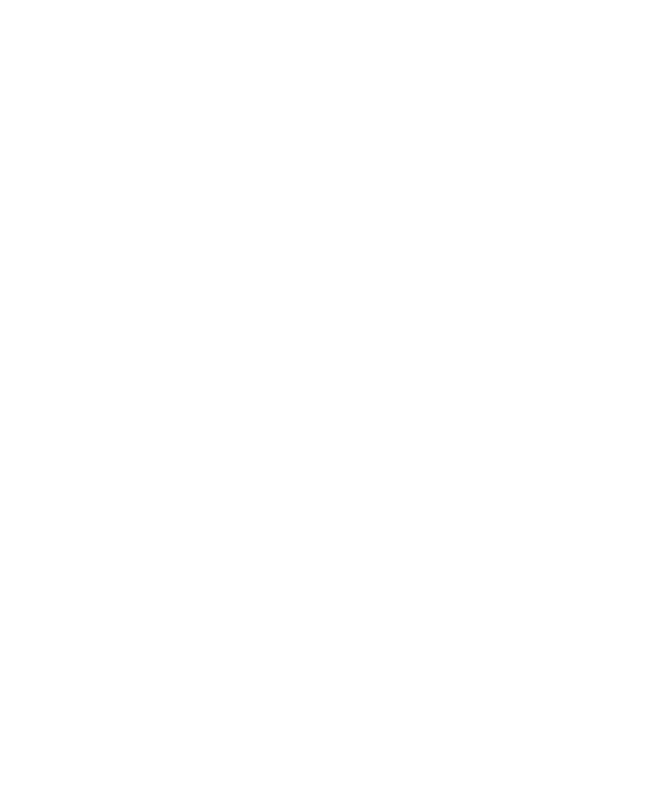
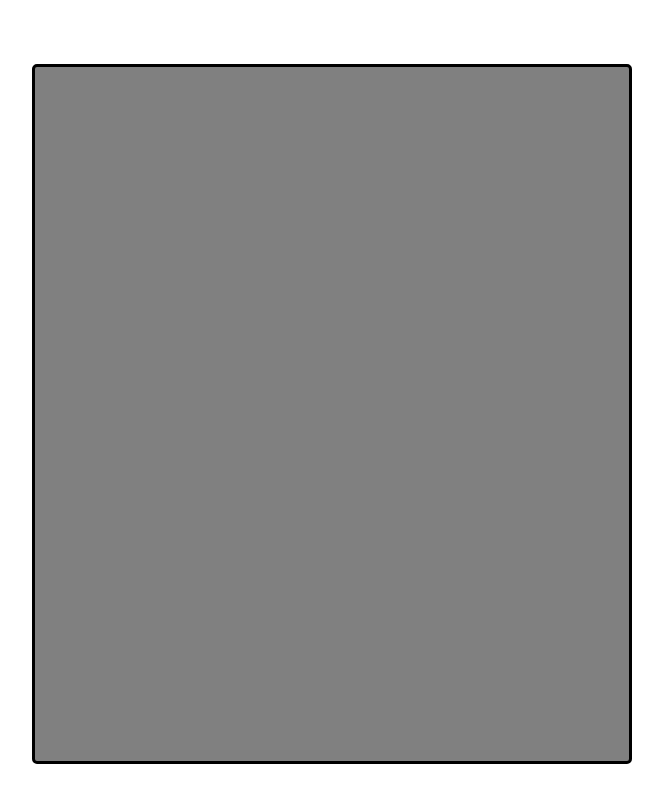
Before and after one commit to mattthew-ui/cestc-115-final, a plain HTML site: page index.html in a window 1280 px wide. Shown: the whole page, without its empty margins (308-971 px from the left). Drawn offline with Linux system fonts and the light colour scheme.

Commit message:
made container for content

```diff
--- a/sytle.css
+++ b/sytle.css
@@ -3,3 +3,14 @@
     padding: 0;
     box-sizing: border-box;
 }
+
+.container {
+    display: flex;
+    justify-content: space-around;
+    width: 600px;
+    height: 700px;
+    margin: 5% auto;
+    border-radius: 5px;
+    background-color: grey;
+    border: solid 3px;
+}
```
